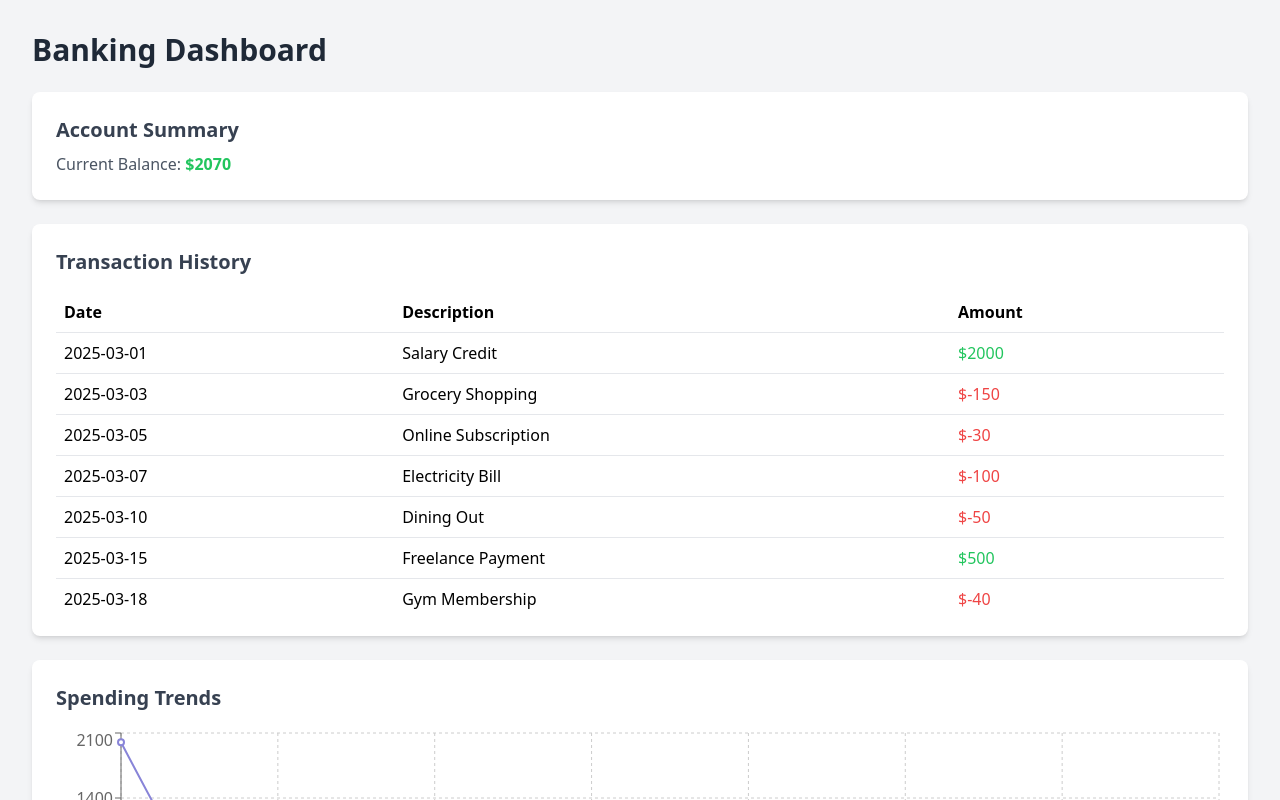
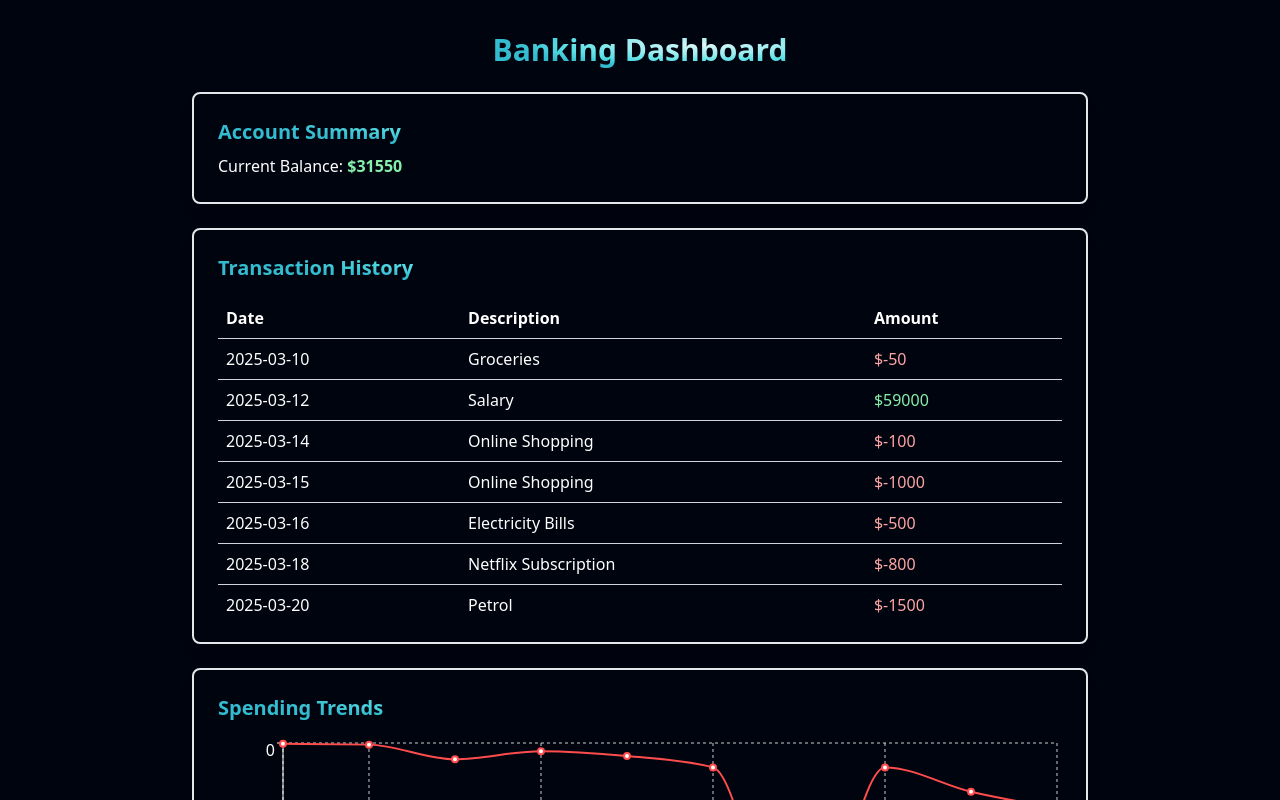
Before and after one commit to Afreed007/static-banking-site, a React (Create React App) app: page /dashboard in a window 1280 px wide. Shown: the top 800 px of the page. Built offline with nearby package versions, Linux system fonts and the light colour scheme; no server answers.

Commit message:
web-project-static site

```diff
--- a/src/components/Dashboard.jsx
+++ b/src/components/Dashboard.jsx
@@ -1,53 +1,57 @@
 import React, { useState, useEffect } from "react";
 import { LineChart, Line, XAxis, YAxis, CartesianGrid, Tooltip, ResponsiveContainer } from "recharts";
-
-const transactions = [
-  { date: "2025-03-01", description: "Salary Credit", amount: 2000 },
-  { date: "2025-03-03", description: "Grocery Shopping", amount: -150 },
-  { date: "2025-03-05", description: "Online Subscription", amount: -30 },
-  { date: "2025-03-07", description: "Electricity Bill", amount: -100 },
-  { date: "2025-03-10", description: "Dining Out", amount: -50 },
-  { date: "2025-03-15", description: "Freelance Payment", amount: 500 },
-  { date: "2025-03-18", description: "Gym Membership", amount: -40 },
-  { date: "2025-03-20", description: "Internet Bill", amount: -60 },
-];
+import { users } from "../constants";
 
 const Dashboard = () => {
+  const userId = "1001"; // Example user ID
+  const user = users[userId];
+  const transactions = user.transactions;
+
   const [balance, setBalance] = useState(0);
 
   useEffect(() => {
     const totalBalance = transactions.reduce((acc, txn) => acc + txn.amount, 0);
     setBalance(totalBalance);
-  }, []);
+  }, [transactions]);
 
   return (
-    <div className="p-8 bg-gray-100 min-h-screen">
-      <h1 className="text-3xl font-bold text-gray-800 mb-6">Banking Dashboard</h1>
+    <div className="bg-primary w-full min-h-screen flex flex-col justify-center items-center p-8">
+      <h1 className="text-3xl font-bold text-gradient mb-6">
+        Banking Dashboard
+      </h1>
 
       {/* Account Summary */}
-      <div className="bg-white p-6 rounded-lg shadow-md mb-6">
-        <h2 className="text-xl font-semibold text-gray-700">Account Summary</h2>
-        <p className="text-gray-600 mt-2">Current Balance: <span className="text-green-500 font-bold">${balance}</span></p>
+      <div className="p-6 rounded-lg shadow-lg w-full max-w-4xl border-2 border-blue-gradient transition-all duration-300 hover:bg-black-gradient">
+        <h2 className="text-xl font-semibold text-gradient">
+          Account Summary
+        </h2>
+        <p className="mt-2 text-white">
+          Current Balance: <span className="text-green-300 font-bold">${balance}</span>
+        </p>
       </div>
 
       {/* Transaction History */}
-      <div className="bg-white p-6 rounded-lg shadow-md mb-6">
-        <h2 className="text-xl font-semibold text-gray-700 mb-4">Transaction History</h2>
+      <div className="p-6 rounded-lg shadow-lg w-full max-w-4xl mt-6 border-2 border-blue-gradient transition-all duration-300 hover:bg-black-gradient">
+        <h2 className="text-xl font-semibold text-gradient mb-4">
+          Transaction History
+        </h2>
         <div className="overflow-auto max-h-80">
-          <table className="w-full text-left border-collapse">
+          <table className="w-full text-left border-collapse text-white">
             <thead>
               <tr>
-                <th className="p-2 border-b">Date</th>
-                <th className="p-2 border-b">Description</th>
-                <th className="p-2 border-b">Amount</th>
+                <th className="p-2 border-b border-gray-300">Date</th>
+                <th className="p-2 border-b border-gray-300">Description</th>
+                <th className="p-2 border-b border-gray-300">Amount</th>
               </tr>
             </thead>
             <tbody>
               {transactions.map((txn, index) => (
-                <tr key={index} className="border-b">
+                <tr key={index} className="border-b border-gray-300 hover:bg-blue-600 transition-all duration-300">
                   <td className="p-2">{txn.date}</td>
                   <td className="p-2">{txn.description}</td>
-                  <td className={`p-2 ${txn.amount > 0 ? 'text-green-500' : 'text-red-500'}`}>${txn.amount}</td>
+                  <td className={`p-2 ${txn.amount > 0 ? 'text-green-300' : 'text-red-300'}`}>
+                    ${txn.amount}
+                  </td>
                 </tr>
               ))}
             </tbody>
@@ -55,19 +59,37 @@ const Dashboard = () => {
         </div>
       </div>
 
-      {/* Spending Analytics */}
-      <div className="bg-white p-6 rounded-lg shadow-md">
-        <h2 className="text-xl font-semibold text-gray-700 mb-4">Spending Trends</h2>
+      {/* Spending Analytics
+      <div className="p-6 rounded-lg shadow-lg w-full max-w-4xl mt-6 border-2 border-blue-gradient transition-all duration-300 hover:bg-black-gradient">
+        <h2 className="text-xl font-semibold text-gradient mb-4">
+          Spending Trends
+        </h2>
         <ResponsiveContainer width="100%" height={300}>
           <LineChart data={transactions}>
             <CartesianGrid strokeDasharray="3 3" />
-            <XAxis dataKey="date" />
-            <YAxis />
-            <Tooltip />
-            <Line type="monotone" dataKey="amount" stroke="#8884d8" strokeWidth={2} />
+            <XAxis dataKey="date" stroke="#ffffff" />
+            <YAxis stroke="#ffffff" />
+            <Tooltip wrapperStyle={{ backgroundColor: '#ffffff', color: '#000000' }} />
+            <Line type="monotone" dataKey="amount" stroke="#ffcc00" strokeWidth={2} />
+          </LineChart>
+        </ResponsiveContainer>
+      </div> */}
+      {/* Spending Analytics */}
+      <div className="p-6 rounded-lg shadow-lg w-full max-w-4xl mt-6 border-2 border-blue-gradient transition-all duration-300 hover:bg-black-gradient">
+        <h2 className="text-xl font-semibold text-gradient mb-4">
+          Spending Trends
+        </h2>
+        <ResponsiveContainer width="100%" height={300}>
+          <LineChart data={transactions.filter(txn => txn.amount < 0)}>
+            <CartesianGrid strokeDasharray="3 3" />
+            <XAxis dataKey="date" stroke="#ffffff" />
+            <YAxis stroke="#ffffff" domain={["auto", 0]} />
+            <Tooltip wrapperStyle={{ backgroundColor: '#ffffff', color: '#000000' }} />
+            <Line type="monotone" dataKey="amount" stroke="#ff4c4c" strokeWidth={2} />
           </LineChart>
         </ResponsiveContainer>
       </div>
+
     </div>
   );
 };
--- a/src/constants/index.js
+++ b/src/constants/index.js
@@ -204,8 +204,16 @@ export const users = {
     password: "securepass",
     transactions: [
       { date: "2025-03-10", description: "Groceries", amount: -50 },
-      { date: "2025-03-12", description: "Salary", amount: 1000 },
+      { date: "2025-03-12", description: "Salary", amount: 59000 },
       { date: "2025-03-14", description: "Online Shopping", amount: -100 },
+      { date: "2025-03-15", description: "Online Shopping", amount: -1000 },
+      { date: "2025-03-16", description: "Electricity Bills", amount: -500 },
+      { date: "2025-03-18", description: "Netflix Subscription", amount: -800 },
+      { date: "2025-03-20", description: "Petrol", amount: -1500 },
+      { date: "2025-03-22", description: "Flight Tickets", amount: -15000 },
+      { date: "2025-03-24", description: "Doctor Consultation", amount: -1500 },
+      { date: "2025-03-26", description: "Course Enrollment", amount: -3000 },
+      { date: "2025-03-28", description: "Home Repairs", amount: -4000 },
     ],
   },
   "1002": {
```
